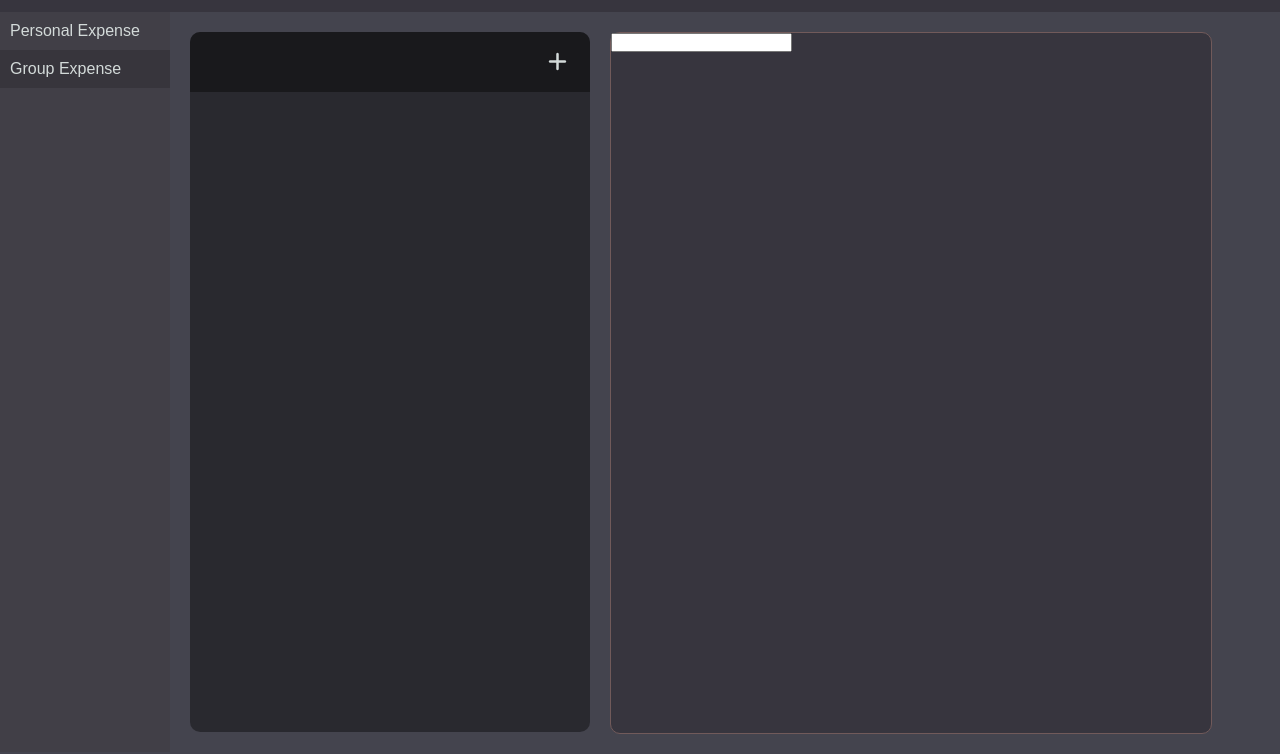
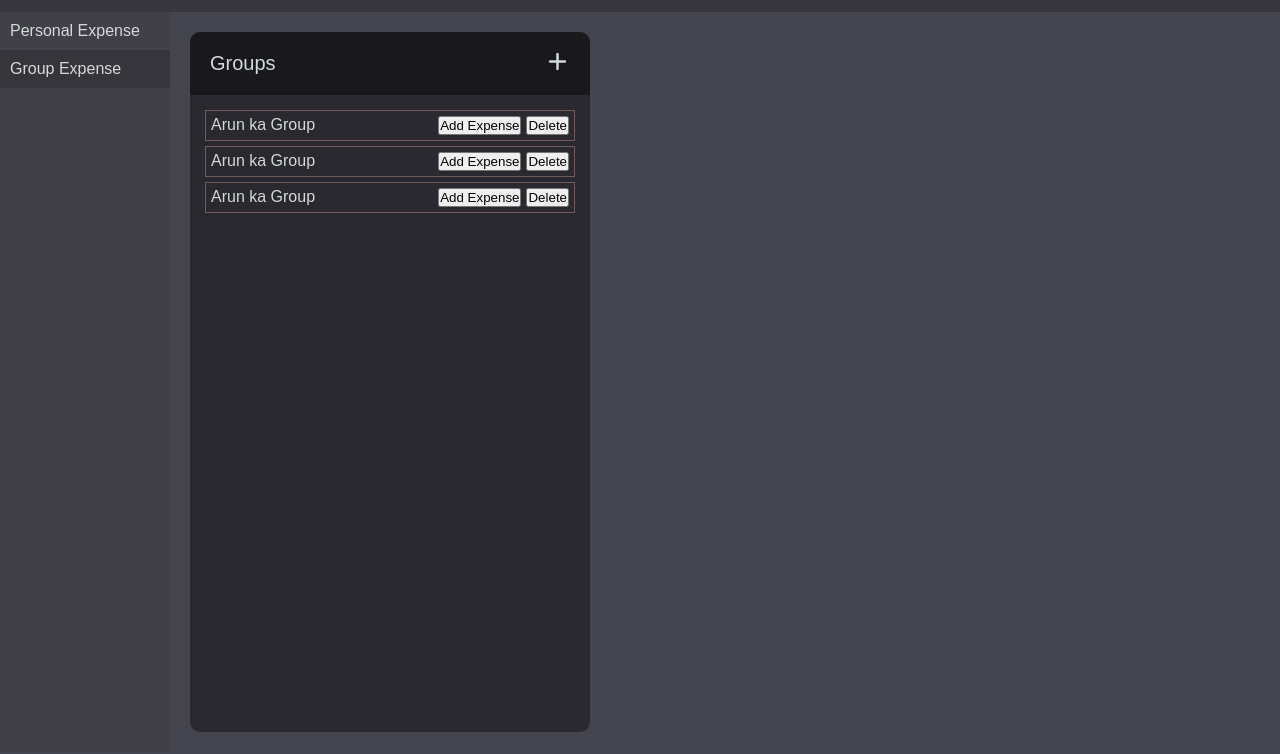
Before and after one commit to Mr-Phantomm/EXPENSE_TRACKER, a plain HTML site: page index.html in a window 1280 px wide. Both pictures are taken after a click on the link "Group Expense". Shown: the part 46-800 px from the top of the page. Drawn offline with Linux system fonts and the light colour scheme; a web font is replaced by a local one.

Commit message:
Added a little layout for groups section

```diff
--- a/index.html
+++ b/index.html
@@ -108,17 +108,35 @@
         <main>
           <div id="group-middle">
             <div id="group-top">
+              <span >Groups</span>
               <i class="fa-solid fa-plus" id="group-add-icon"></i>
             </div>
             <div id="group-bottom">
-
+              <ul id="list-of-Groups">
+                <li><div id="Group-Name">Arun ka Group</div><div id=buttons><button id="AddExpense">Add Expense</button><button id="delete-group">Delete</button></div></li>
+                <li><div id="Group-Name">Arun ka Group</div><div id=buttons><button id="AddExpense">Add Expense</button><button id="delete-group">Delete</button></div></li>
+                <li><div id="Group-Name">Arun ka Group</div><div id=buttons><button id="AddExpense">Add Expense</button><button id="delete-group">Delete</button></div></li>
+              </ul>
             </div>
           </div>
           <div id="group-right">
-            <div id="group-creation">
+            <div id="group-creation" data-group="groupCreate">
               <form id="group-creation-form">
-                <input type="text" id="">
+                <label for="group-name">Group name </label>
+                <input type="text" id="group-name" >
+                <label for="group-description">Group Description</label>
+                <input type="text" id="group-description">
+                <
               </form>
+            </div>
+
+
+            <div id="group-expense-addition" data-group="groupAddExpense">
+
+            </div>
+
+            <div id="group-details" data-group="groupDetails">
+
             </div>
           </div>
         </main>
--- a/script.js
+++ b/script.js
@@ -11,8 +11,19 @@ const sidebarLinks=document.querySelectorAll(".sidebar-link")
 const personalView=document.querySelector("#personal");
 const groupView=document.querySelector("#group");
 const groupAddIcon=document.querySelector("#group-add-icon");
+const groupRight=document.querySelector("#group-right")
+
+let currentGroupRight="groupCreate";
 let expenseCounter = 1;
 let currentView="personal";
+
+groupAddIcon.addEventListener("click",()=>{
+    if(groupRight.style.display=="none"){
+    groupRight.style.display="flex";
+
+}
+
+})
 
 
  const savedExpense=JSON.parse(localStorage.getItem('expense'))||[];
--- a/style.css
+++ b/style.css
@@ -58,7 +58,7 @@ header{
     border:2px #D3DAD9 solid;
     transition: border 0.3s ease;
 }
-.sidebar .active{
+.sidebar ul li a.active{
     background-color: #37353c;
 }
 #personal{
@@ -303,7 +303,7 @@ header{
     gap:20px;
     padding:20px;
     max-height:100%;
-
+    width:1100px;
 
 }
 #group #group-middle{
@@ -314,22 +314,53 @@ header{
 }
 #group #group-middle #group-top{
     display:flex;
-    flex-direction: row-reverse;
+    flex-direction: row;
+    justify-content: space-between;
     background-color: #08070776;
     border-top-left-radius: 10px;
     border-top-right-radius: 10px;
     min-height:40px;
+}
+#group-top span{
+    color:#D3DAD9;
+     padding:20px;
+    font-size:20px;
 }
 #group #group-middle #group-top #group-add-icon{
     color:#D3DAD9;
     padding:20px;
     font-size:20px;
 }
-#group-creation{
+
+#group-bottom ul{
+    list-style: none;
+    padding:10px
+}
+#group-bottom ul li{
+    border:1px solid #715A5A;
+    margin:5px;
+    padding:5px;
+    display: flex;
+    justify-content: space-between;
+}
+#group-bottom ul li #Group-Name{
+    color:#D3DAD9
+}
+#group-bottom ul li #buttons{
+    display:flex;
+    gap:5px;
+    justify-content: space-between;
+}
+#group-right{
     background-color: #37353E;
     border:1px solid #715a5a;
     border-radius:10px;
-    max-width: 600px;
-    min-width: 600px;
+    display: none;
+    flex-direction: column;
+    flex-grow:1;
     height:100%;
+
 }
+#group-creation{
+    display:none;
+}
```
